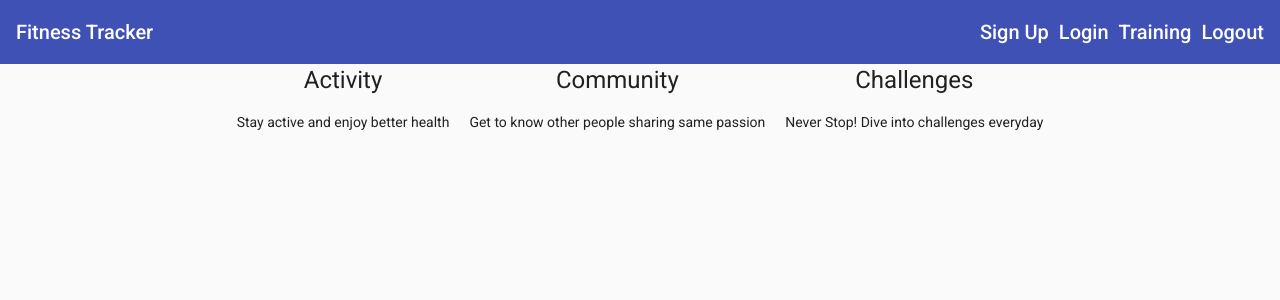
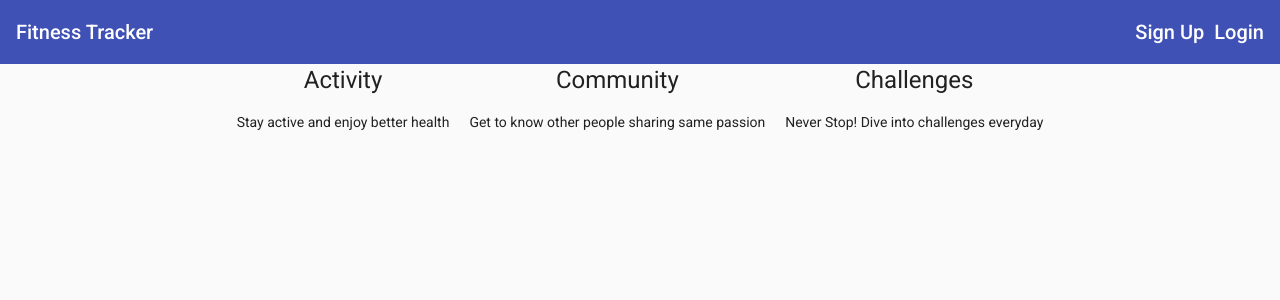
Before and after one commit to Gagandeep39/angular-fitness-tracker, an Angular app: page / in a window 1280 px wide. Shown: the top 300 px of the page. Built offline with nearby package versions, Linux system fonts and the light colour scheme.

Commit message:
Buttons in toolbar are shown based on auth status

```diff
--- a/src/app/navigation/header/header.component.html
+++ b/src/app/navigation/header/header.component.html
@@ -7,10 +7,10 @@
     <span class="example-spacer"></span>
     <div fxHide.xs>
       <ul fxLayout fxLayoutGap="10px" class="navigation-items">
-        <li><a routerLink="/signup">Sign Up</a></li>
-        <li><a routerLink="/login">Login</a></li>
-        <li><a routerLink="/training">Training</a></li>
-        <li>Logout</li>
+        <li *ngIf="!isAuth"><a routerLink="/signup">Sign Up</a></li>
+        <li *ngIf="!isAuth"><a routerLink="/login">Login</a></li>
+        <li *ngIf="isAuth"><a routerLink="/training">Training</a></li>
+        <li *ngIf="isAuth">Logout</li>
       </ul>
 
     </div>
--- a/src/app/navigation/header/header.component.ts
+++ b/src/app/navigation/header/header.component.ts
@@ -1,4 +1,6 @@
 import { Component, OnInit, EventEmitter, Output } from '@angular/core';
+import { AuthService } from 'src/app/services/auth.service';
+import { Subscription } from 'rxjs';
 
 @Component({
   selector: 'app-header',
@@ -8,12 +10,22 @@ import { Component, OnInit, EventEmitter, Output } from '@angular/core';
 export class HeaderComponent implements OnInit {
   @Output()
   toggleSideNav = new EventEmitter<void>();
+  isAuth: boolean;
+  authSubscription: Subscription;
 
-  constructor() {}
+  constructor(private authService: AuthService) {}
 
-  ngOnInit(): void {}
+  ngOnInit(): void {
+    this.authSubscription = this.authService.authChange.subscribe(
+      (authStatus) => (this.isAuth = authStatus)
+    );
+  }
 
   onToggleSideNav() {
     this.toggleSideNav.emit();
   }
+
+  ngOnDestroy(): void {
+    this.authSubscription.unsubscribe();
+  }
 }
```
